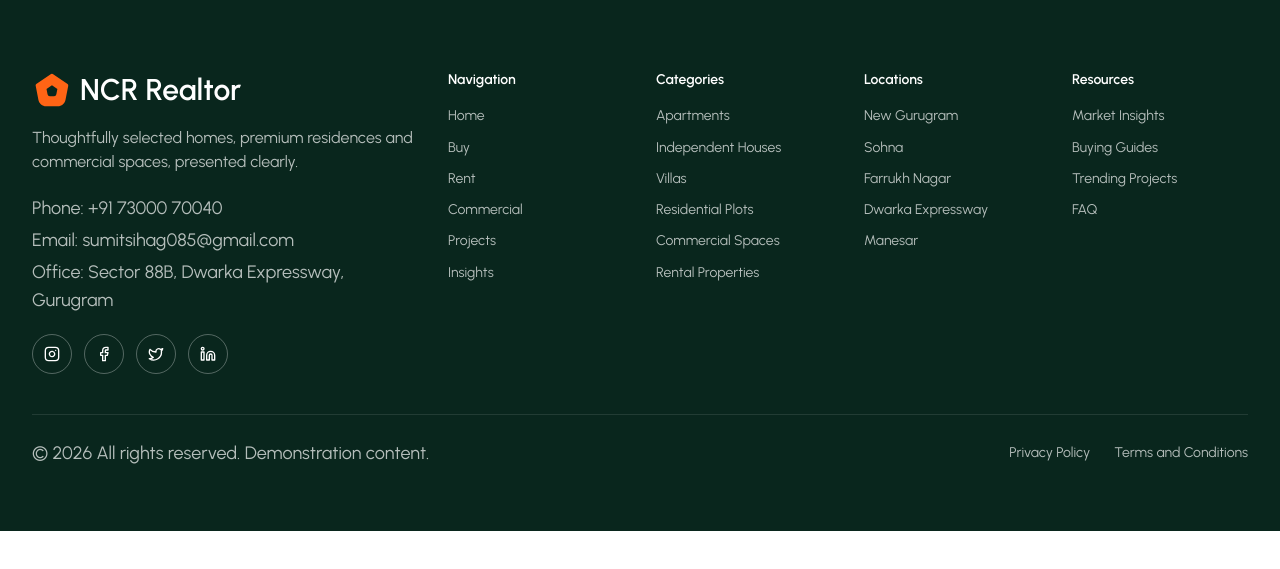
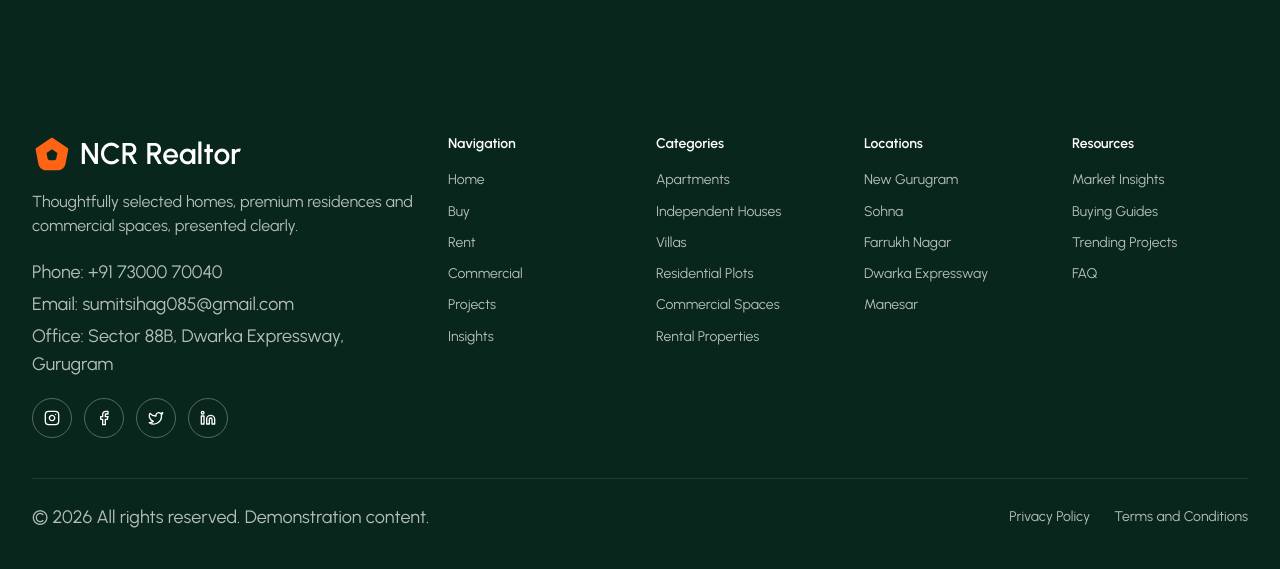
Before and after one commit to Ap-Developer-18/ncr-realtor, a Next.js app: page / in a window 1280 px wide. Shown: the part 8735-9304 px from the top of the page. Before the commit the page ends 9266 px from the top, so only its background shows below. Built offline with nearby package versions, Linux system fonts and the light colour scheme.

Commit message:
work on footer

```diff
--- a/src/components/layout/Footer.tsx
+++ b/src/components/layout/Footer.tsx
@@ -6,7 +6,7 @@ import { FOOTER_COLUMNS } from "@/data/site";
 export function Footer() {
   return (
     <footer className="bg-forest text-white">
-      <Container className="pb-10 md:pb-16">
+      <Container className="py-10 md:py-16">
         <div className="grid grid-cols-2 gap-x-6 gap-y-10 lg:grid-cols-6 lg:gap-x-8">
           <FooterBrand />
           {FOOTER_COLUMNS.map((c) => (
```
